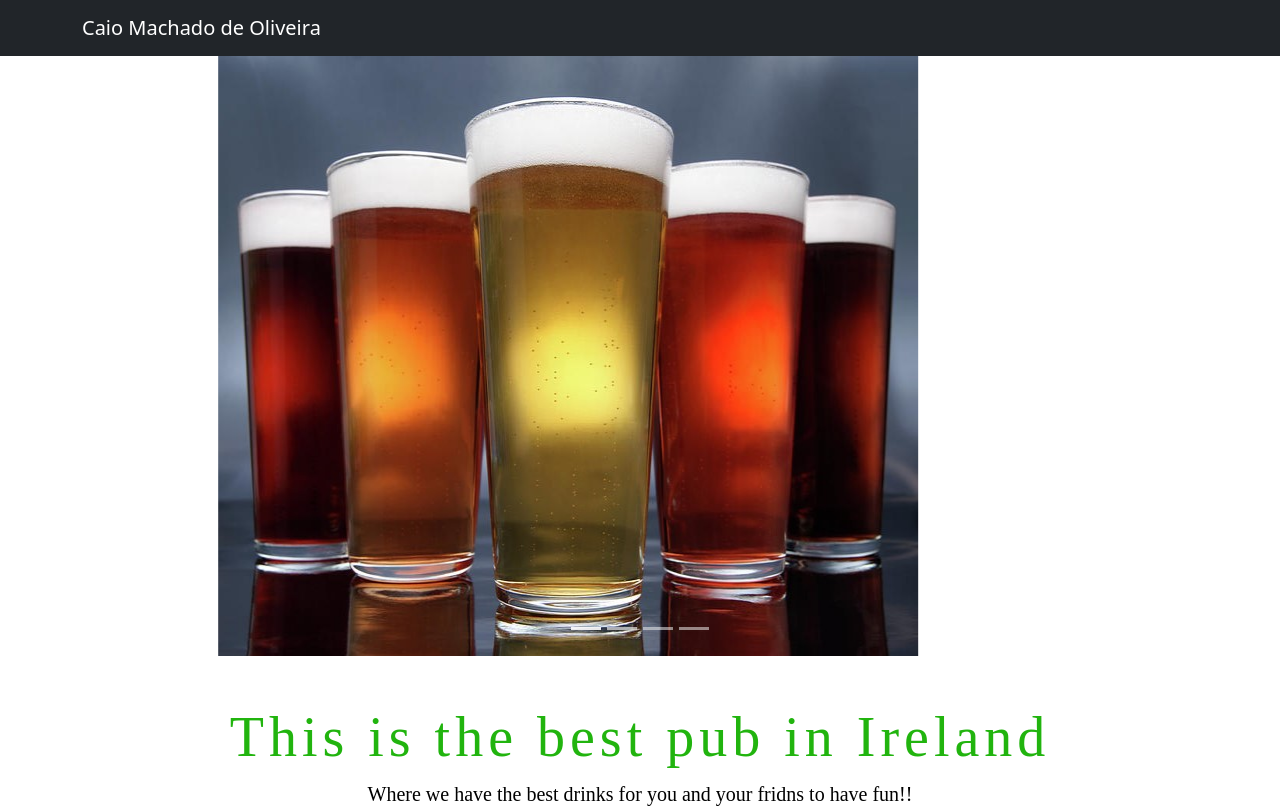
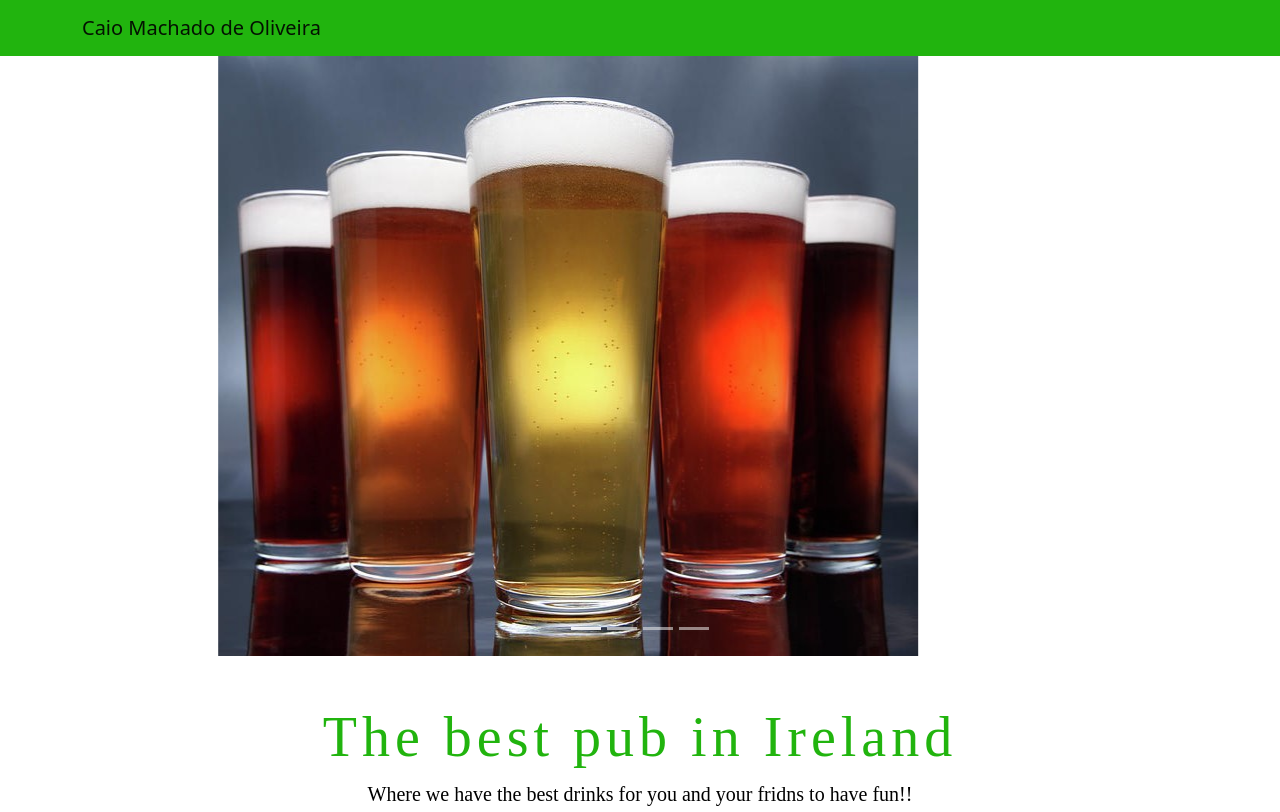
Before and after one commit to caiomoliveira/ssp-CA3, a website: page views/index.html in a window 1280 px wide. Shown: the top 812 px of the page. Drawn offline with nearby package versions, Linux system fonts and the light colour scheme; no server answers.

Commit message:
hope is the last commit

```diff
--- a/views/css/caiomenu.css
+++ b/views/css/caiomenu.css
@@ -57,7 +57,7 @@ th {
 }
 
 img {
-    display: block;
+    display: flex;
     margin: 0 auto;
 }
 
--- a/views/index.html
+++ b/views/index.html
@@ -19,7 +19,7 @@
     </head>
     <body>
         <!-- Responsive navbar-->
-        <nav class="navbar navbar-expand-lg navbar-dark bg-dark">
+        <nav class="navbar navbar-light" style="background-color: #21b40e;">
             <div class="container">
                 <a class="navbar-brand" href="#">Caio Machado de Oliveira</a>
             </div>
@@ -56,8 +56,7 @@
         <div class="container">
             <div class="row>"
                 <div class="text-center mt-5">
-
-                    <h1>This is the best pub in Ireland</h1>
+                    <h1>The best pub in Ireland</h1>
                     <p class="lead">Where we have the best drinks for you and your fridns to have fun!!</p>
                 </div>
                     <div id="results" class="col-lg-8 mb-5 order-2"></div>
--- a/views/js/table.js
+++ b/views/js/table.js
@@ -30,7 +30,7 @@ function select_row()
 	})
 };
 
-/*---------------------------------------------*/
+/*--------------------------------------------- this is the validator to the password checking! */
 checkpassword = function(validade){
     var str = document.getElementById().value;
     if(str.lenght < 8)
```
Lines whose indentation alone changed are shown as unchanged.
